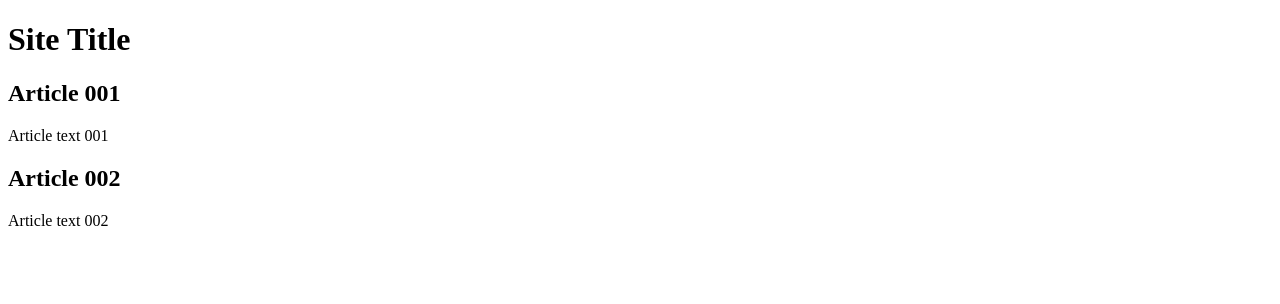
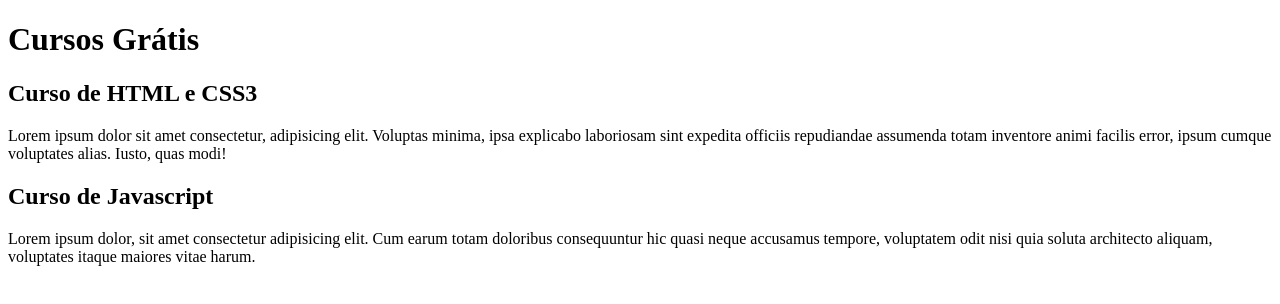
Before and after one commit to lcgdias/site-project, a plain HTML site: page index.html in a window 1280 px wide. Drawn offline with Linux system fonts and the light colour scheme.

Commit message:
started writing content

```diff
--- a/index.html
+++ b/index.html
@@ -9,15 +9,15 @@
 <body>
     <main>
         <header>
-            <h1>Site Title</h1>
+            <h1>Cursos Grátis</h1>
         </header>
         <article>
-            <h2>Article 001</h2>
-            <p>Article text 001</p>
+            <h2>Curso de HTML e CSS3</h2>
+            <p>Lorem ipsum dolor sit amet consectetur, adipisicing elit. Voluptas minima, ipsa explicabo laboriosam sint expedita officiis repudiandae assumenda totam inventore animi facilis error, ipsum cumque voluptates alias. Iusto, quas modi!</p>
         </article>
         <article>
-            <h2>Article 002</h2>
-            <p>Article text 002</p>
+            <h2>Curso de Javascript</h2>
+            <p>Lorem ipsum dolor, sit amet consectetur adipisicing elit. Cum earum totam doloribus consequuntur hic quasi neque accusamus tempore, voluptatem odit nisi quia soluta architecto aliquam, voluptates itaque maiores vitae harum.</p>
         </article>
     </main>
 </body>
```
